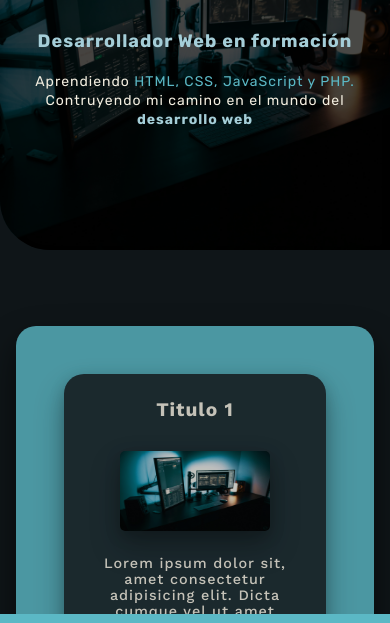
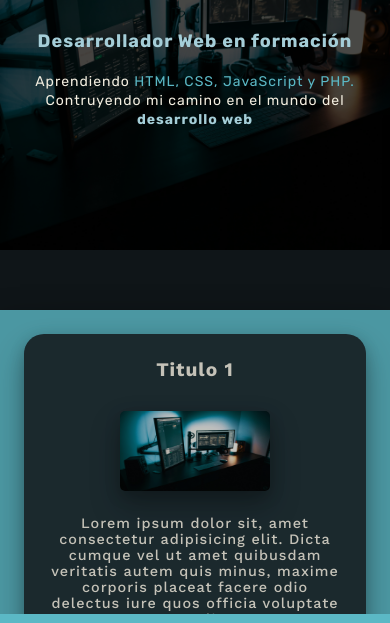
Before and after one commit to Zbyte83/gabi-dev-byte, a plain HTML site: page index.html in a window 390 px wide. Shown: the part 160-783 px from the top of the page. Drawn offline with nearby package versions, Linux system fonts and the light colour scheme.

Commit message:
modificaicon query.css

```diff
--- a/assets/css/query.css
+++ b/assets/css/query.css
@@ -123,8 +123,8 @@
   header.header { /* Bloque header */
     margin-top: 10px;
     width: 100%;
-    border-bottom-left-radius: 50px;
-    border-top-right-radius: 50px;
+    border-bottom-left-radius: 0;
+    border-top-right-radius: 0;
   }
 
    header.header::after {
@@ -134,8 +134,8 @@
     left: 0;
     width: 100%;
     height: 100%;
-    border-bottom-left-radius: 50px;
-    border-top-right-radius: 50px;
+    border-bottom-left-radius: 0;
+    border-top-right-radius: 0;
     background-color: rgba(0, 0, 0, 0.7);
     z-index: -1;
   }
@@ -176,13 +176,15 @@
 
   main.main {
     margin: 60px 0;
-    padding: 1rem;
     flex-direction: column;
+    width: 100vw;
   }
 
   .section__content {
     gap: 2.5rem;
-    padding: 3rem;
+    padding: 1.5rem;
+    width: 100%;
+    border-radius: 0;
   }
 
   .project__card {
@@ -301,7 +303,7 @@ header.header::after { /* Efecto sobra interior */
 
   .header__content--title {
     font-size: 28px;
-    margin-top: 20PX;
+    margin-top: 20px;
     margin-left: 20px;
   }
 
```
